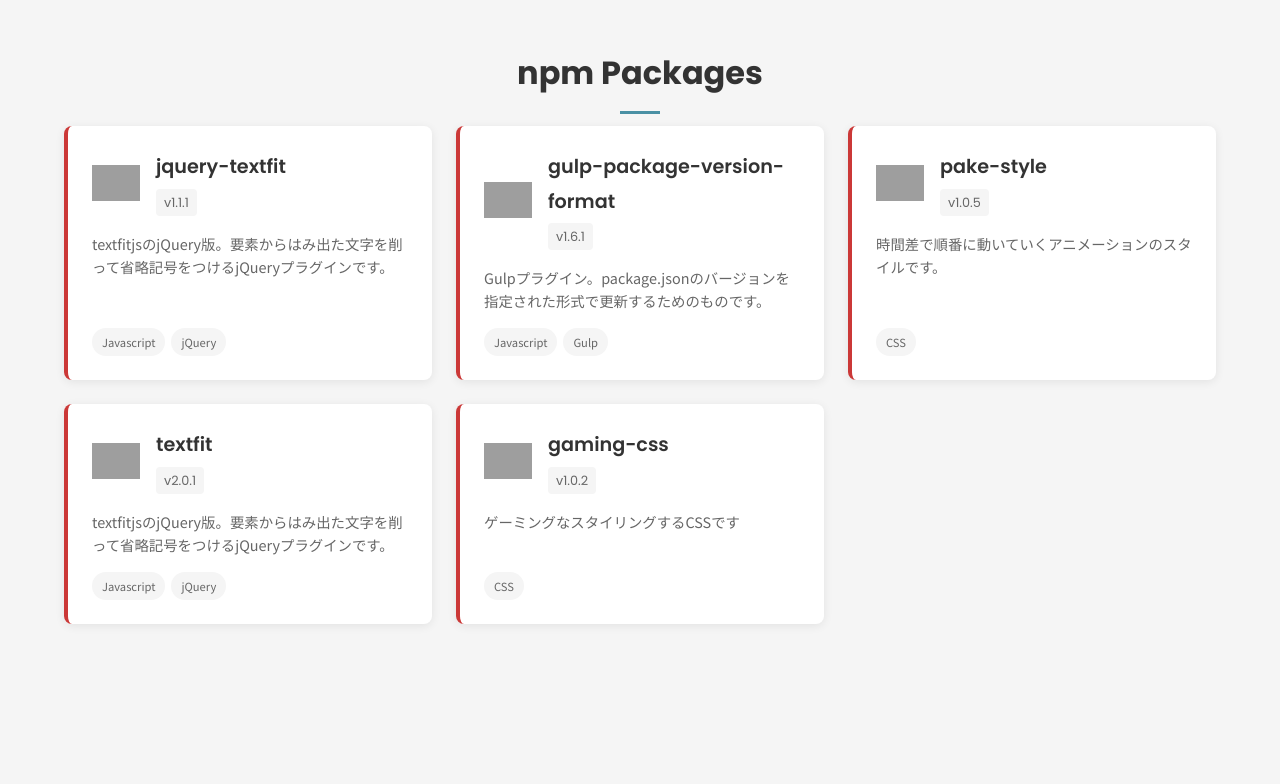
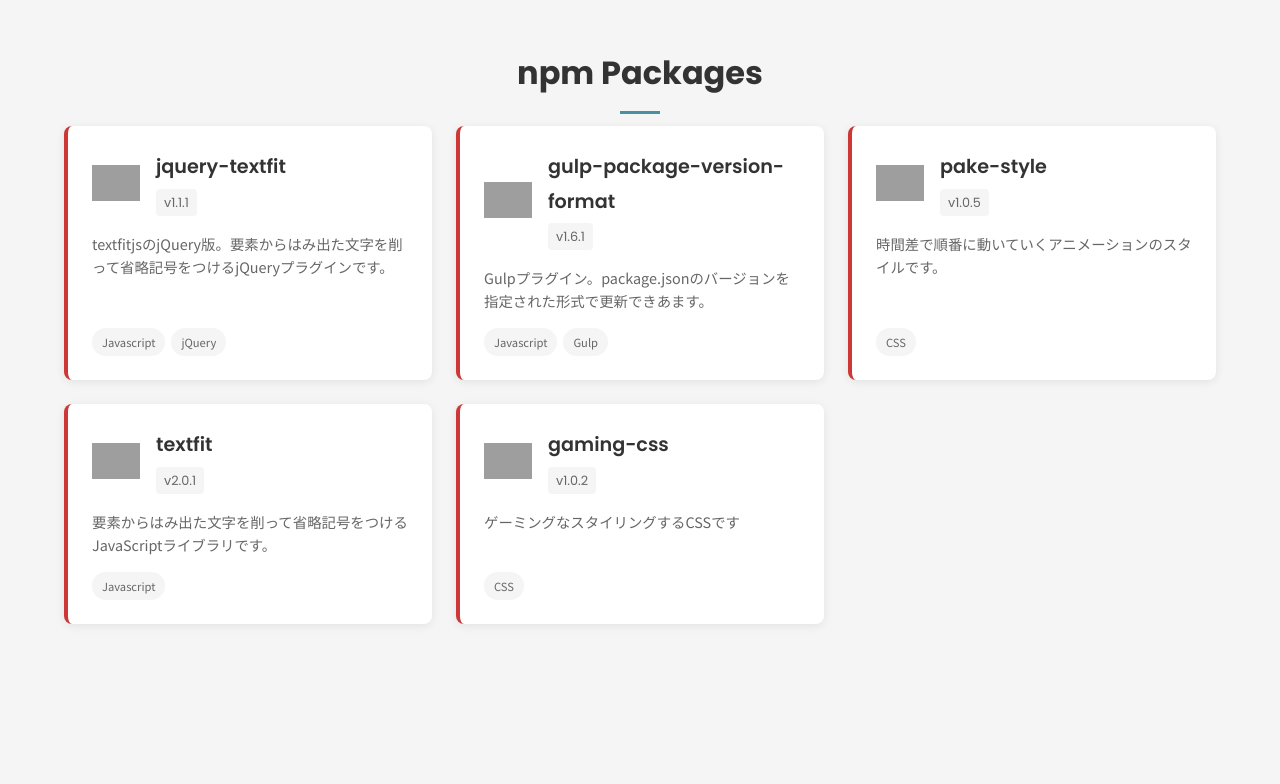
Before and after one commit to ishi720/portfolio, a Nuxt app: page /developments in a window 1280 px wide. Shown: the part 381-1165 px from the top of the page. Built offline with nearby package versions, Linux system fonts and the light colour scheme; grey boxes are pictures that could not be loaded.

Commit message:
npmパッケージの説明修正

```diff
--- a/composables/usePortfolio.ts
+++ b/composables/usePortfolio.ts
@@ -55,7 +55,7 @@ export const usePortfolio = () => {
             name: 'gulp-package-version-format',
             url: 'https://www.npmjs.com/package/gulp-package-version-format',
             github: 'https://github.com/ishi720/gulp-package-version-format',
-            description: 'Gulpプラグイン。package.jsonのバージョンを指定された形式で更新するためのものです。',
+            description: 'Gulpプラグイン。package.jsonのバージョンを指定された形式で更新できあます。',
             techs: ['Javascript', 'Gulp'],
             version: '1.6.1'
         },
@@ -71,8 +71,8 @@ export const usePortfolio = () => {
             name: 'textfit',
             url: 'https://www.npmjs.com/package/textfitjs',
             github: 'https://github.com/ishi720/textfitJS',
-            description: 'textfitjsのjQuery版。要素からはみ出た文字を削って省略記号をつけるjQueryプラグインです。',
-            techs: ['Javascript', 'jQuery'],
+            description: '要素からはみ出た文字を削って省略記号をつけるJavaScriptライブラリです。',
+            techs: ['Javascript'],
             version: '2.0.1'
         },
         {
```
